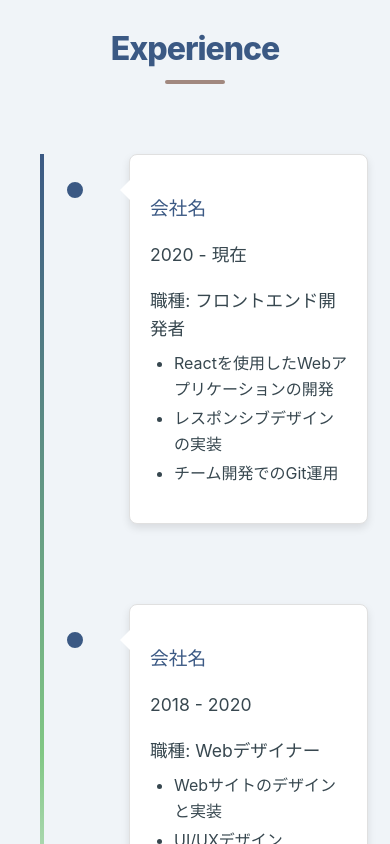
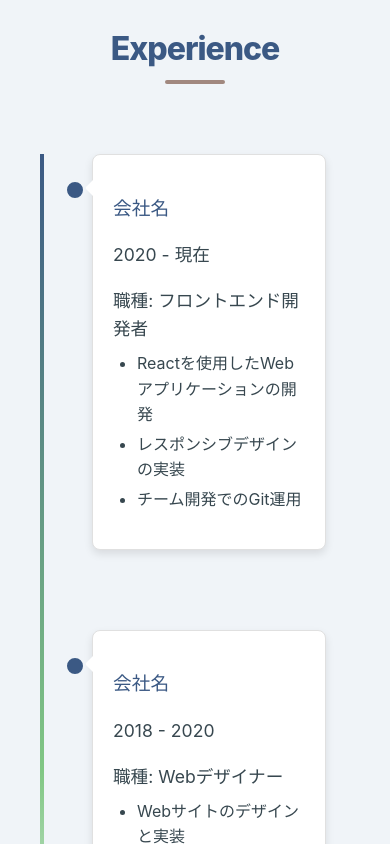
Before and after one commit to AliceWonerfulWorld/portfolio, a React (Vite) app: page / in a window 390 px wide. Shown: the part 2020-2864 px from the top of the page. Built offline with nearby package versions, Linux system fonts and the light colour scheme.

Commit message:
[update] タイムラインのメディアクエリを削除し、ボックスサイズを調整

```diff
--- a/src/App.css
+++ b/src/App.css
@@ -1,28 +1,4 @@
-@media (max-width: 768px) {
-  .timeline {
-    max-width: 100%;
-    padding-left: 0;
-  }
-  .timeline::before {
-    left: 8px;
-    transform: none;
-  }
-  .timeline-dot {
-    left: 0;
-    transform: none;
-  }
-  .timeline-item .timeline-content {
-    width: calc(100% - 28px);
-    margin-left: 28px;
-    text-align: left;
-  }
-  .timeline-item .timeline-content::before {
-    left: -8px;
-    border-width: 8px 8px 8px 0;
-    border-color: transparent var(--card-bg-color) transparent transparent;
-    right: auto;
-  }
-}
+/* このメディアクエリは992pxのメディアクエリと重複しており、削除しました */
 /* 全体のスタイル */
 :root {
   /* New Lighter/Paler Formal Palette */
@@ -386,6 +362,7 @@ section p {
   width: 100%;
   max-width: none;
   position: relative;
+  box-sizing: border-box; /* 追加：境界とパディングを幅に含める */
 }
 
 .experience-section .timeline {
@@ -417,6 +394,8 @@ section p {
 .timeline-item {
   position: relative;
   margin-bottom: 5rem;
+  box-sizing: border-box; /* 追加：境界とパディングを幅に含める */
+  width: 100%; /* 追加：幅を100%に設定 */
 }
 
 .timeline-item:last-child {
@@ -444,7 +423,8 @@ section p {
   position: relative;
   border: 1px solid var(--card-border-color);
   padding: 20px;
-  width: calc(50% - 15px); /* Adjusted: Was calc(50% - 25px) */
+  width: calc(50% - 15px);
+  box-sizing: border-box; /* 追加：境界とパディングを幅に含める */
 }
 
 .timeline-content h3 {
@@ -864,24 +844,25 @@ section p {
   }
 
   .timeline::before {
-    left: 20px; /* Adjust line position for mobile */
-    transform: translateX(0);
+    left: 8px; /* Adjust line position for mobile */
+    transform: none;
   }
   .timeline-item:nth-child(odd) .timeline-content,
   .timeline-item:nth-child(even) .timeline-content {
-    width: calc(100% - 65px); /* Adjust content width */
-    margin-left: 65px; /* Align content to the right of the line */
+    width: calc(100% - 28px); /* Consistent width for mobile */
+    margin-left: 28px; /* Consistent margin for mobile */
     text-align: left;
   }
   .timeline-dot {
-    left: 20px; /* Align dot with the line */
-    transform: translateX(-50%); /* Center dot on the line */
+    left: 0; /* Consistent dot position */
+    transform: none;
   }
   .timeline-item:nth-child(odd) .timeline-content::before,
   .timeline-item:nth-child(even) .timeline-content::before {
-    left: -10px; /* Arrow position */
-    border-width: 10px 10px 10px 0;
-    border-color: transparent var(--background-light) transparent transparent;
+    left: -8px; /* Consistent arrow position */
+    border-width: 8px 8px 8px 0;
+    border-color: transparent var(--card-bg-color) transparent transparent;
+    right: auto;
   }
 
   .contact-content {
@@ -956,25 +937,7 @@ section p {
     width: 100%;
     max-width: 250px;
   }
-  .timeline::before {
-    left: 8px;
-    transform: none;
-  }
-  .timeline-dot {
-    left: 0;
-    transform: none;
-  }
-  .timeline-item .timeline-content {
-    width: calc(100% - 28px);
-    margin-left: 28px;
-    text-align: left;
-  }
-  .timeline-item .timeline-content::before {
-    left: -8px;
-    border-width: 8px 8px 8px 0;
-    border-color: transparent var(--card-bg-color) transparent transparent;
-    right: auto;
-  }
+  /* タイムラインのスタイルは992pxのメディアクエリで既に定義されているため削除 */
 }
 
 /* News Section Styles */
```
